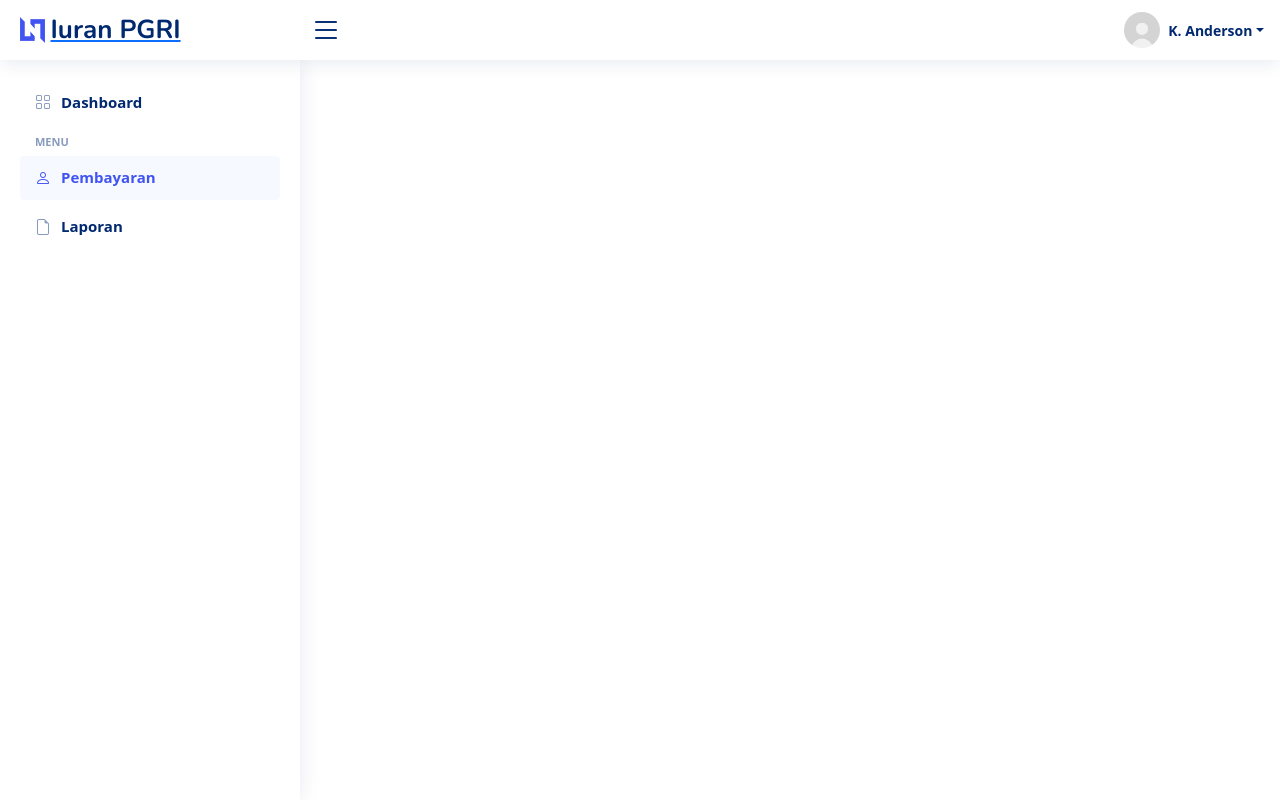
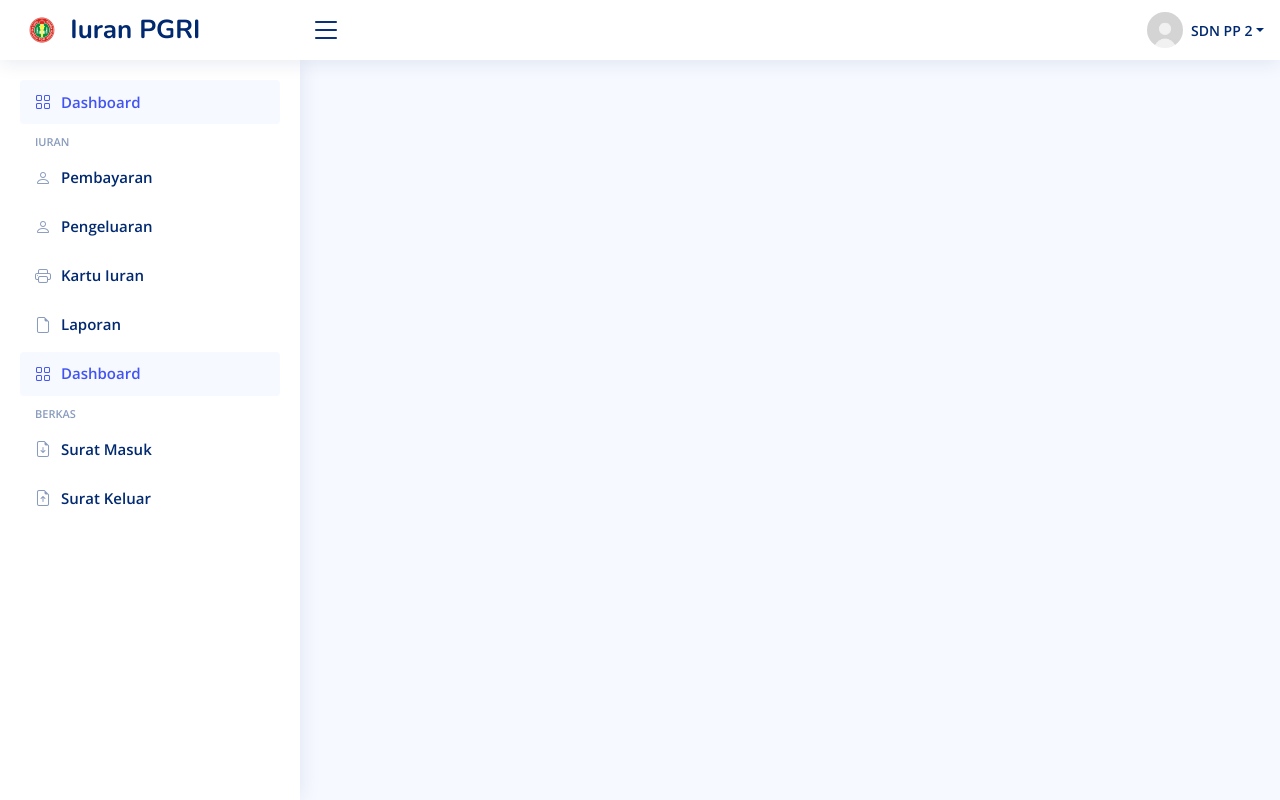
Before and after one commit to arieriyan007/iuran, a PHP site: page /layouts/header.php in a window 1280 px wide. Run offline with PHP 8.4, Linux system fonts and the light colour scheme; some libraries are stand-ins or nearby versions.

Commit message:
Insert Surat Keluar dan surat masuk

```diff
--- a/layouts/header.php
+++ b/layouts/header.php
@@ -10,8 +10,8 @@
     <meta content="" name="keywords">
 
     <!-- Favicons -->
-    <link href="../assets/img/favicon.png" rel="icon">
-    <link href="../assets/img/apple-touch-icon.png" rel="apple-touch-icon">
+    <link href="../assets/img/logo_pgri.png" rel="icon">
+    <link href="../ßassets/img/apple-touch-icon.png" rel="apple-touch-icon">
 
     <!-- Google Fonts -->
     <link href="https://fonts.gstatic.com" rel="preconnect">
@@ -29,12 +29,10 @@
     <!-- Template Main CSS File -->
     <link href="../assets/css/style.css" rel="stylesheet">
 
-    <!-- datatabel -->
-    <link rel="stylesheet" href="https://cdn.jsdelivr.net/npm/simple-datatables@latest/dist/style.css">
-    <!-- modal -->
-    <link href="https://cdn.jsdelivr.net/npm/bootstrap@5.3.3/dist/css/bootstrap.min.css" rel="stylesheet">
+</head>
 
-</head>
+<!-- Tambahkan CDN Chart.js -->
+<script src="https://cdn.jsdelivr.net/npm/chart.js"></script>
 
 <body>
 
@@ -42,8 +40,8 @@
     <header id="header" class="header fixed-top d-flex align-items-center">
 
         <div class="d-flex align-items-center justify-content-between">
-            <a href="../index.php" class="logo d-flex align-items-center">
-                <img src="../assets/img/logo.png" alt="">
+            <a href="index.php" class="logo d-flex align-items-center">
+                <img src="assets/img/logo_pgri.png" alt="">
                 <span class="d-none d-lg-block">Iuran PGRI</span>
             </a>
             <i class="bi bi-list toggle-sidebar-btn"></i>
@@ -60,31 +58,30 @@
         <nav class="header-nav ms-auto">
             <ul class="d-flex align-items-center">
 
-                <!-- <li class="nav-item d-block d-lg-none">
+                <li class="nav-item d-block d-lg-none">
                     <a class="nav-link nav-icon search-bar-toggle " href="#">
                         <i class="bi bi-search"></i>
                     </a>
-                </li> -->
-                <!-- End Search Icon-->
+                </li><!-- End Search Icon-->
 
                 <li class="nav-item dropdown pe-3">
 
                     <a class="nav-link nav-profile d-flex align-items-center pe-0" href="#" data-bs-toggle="dropdown">
-                        <img src="../assets/img/kosong.jpg" alt="Profile" class="rounded-circle">
-                        <span class="d-none d-md-block dropdown-toggle ps-2">K. Anderson</span>
+                        <img src="assets/img/kosong.jpg" alt="Profile" class="rounded-circle">
+                        <span class="d-none d-md-block dropdown-toggle ps-2"><?php echo $_SESSION['username'] ?? 'SDN PP 2'; ?></span>
                     </a><!-- End Profile Iamge Icon -->
 
                     <ul class="dropdown-menu dropdown-menu-end dropdown-menu-arrow profile">
                         <li class="dropdown-header">
-                            <h6>Kevin Anderson</h6>
-                            <span>Web Designer</span>
+                            <h6><?php echo $_SESSION['username'] ?? 'SDN PP 2'; ?></h6>
+                            <span><?php echo $_SESSION['nama'] ?? 'Admin'; ?></span>
                         </li>
                         <li>
                             <hr class="dropdown-divider">
                         </li>
 
                         <li>
-                            <a class="dropdown-item d-flex align-items-center" href="../logout.php">
+                            <a class="dropdown-item d-flex align-items-center" href="logout.php">
                                 <i class="bi bi-box-arrow-right"></i>
                                 <span>Sign Out</span>
                             </a>
@@ -104,23 +101,37 @@
         <ul class="sidebar-nav" id="sidebar-nav">
 
             <li class="nav-item">
-                <a class="nav-link collapsed" href="../index.php">
+                <a class="nav-link " href="index.php">
                     <i class="bi bi-grid"></i>
                     <span>Dashboard</span>
                 </a>
             </li><!-- End Dashboard Nav -->
 
-            <li class="nav-heading">Menu</li>
+            <li class="nav-heading">Iuran</li>
 
             <li class="nav-item">
-                <a class="nav-link " href="pembayaran.php">
+                <a class="nav-link collapsed" href="pages/pembayaran.php">
                     <i class="bi bi-person"></i>
                     <span>Pembayaran</span>
                 </a>
             </li><!-- End Profile Page Nav -->
 
             <li class="nav-item">
-                <a class="nav-link collapsed" href="#">
+                <a class="nav-link collapsed" href="pages/pengeluaran.php">
+                    <i class="bi bi-person"></i>
+                    <span>Pengeluaran</span>
+                </a>
+            </li><!-- End Profile Page Nav -->
+
+            <li class="nav-item">
+                <a class="nav-link collapsed" href="pages/kartu_iuran.php" target="_blank">
+                    <i class="bi bi-printer"></i>
+                    <span>Kartu Iuran</span>
+                </a>
+            </li><!-- End kartu iuaran Page Nav -->
+
+            <li class="nav-item">
+                <a class="nav-link collapsed" href="pages/laporan.php" target="_blank">
                     <i class="bi bi-file-earmark"></i>
                     <span>Laporan</span>
                 </a>
@@ -128,4 +139,32 @@
 
         </ul>
 
+        <ul class="sidebar-nav" id="sidebar-nav">
+
+            <li class="nav-item">
+                <a class="nav-link " href="index.php">
+                    <i class="bi bi-grid"></i>
+                    <span>Dashboard</span>
+                </a>
+            </li><!-- End Dashboard Nav -->
+
+            <li class="nav-heading">Berkas</li>
+
+            <li class="nav-item">
+                <a class="nav-link collapsed" href="document/suratMasuk.php">
+                    <i class="bi bi-file-earmark-arrow-down"></i>
+                    <span>Surat Masuk</span>
+                </a>
+            </li><!-- End Profile Page Nav -->
+
+            <li class="nav-item">
+                <a class="nav-link collapsed" href="document/suratKeluar.php">
+                    <i class="bi bi-file-earmark-arrow-up"></i>
+                    <span>Surat Keluar</span>
+                </a>
+            </li><!-- End Profile Page Nav -->
+
+
+        </ul>
+
     </aside><!-- End Sidebar-->
```
Also changed, not shown: index.php (+32 -3 lines), layouts/footer.php (+11 -7 lines).
